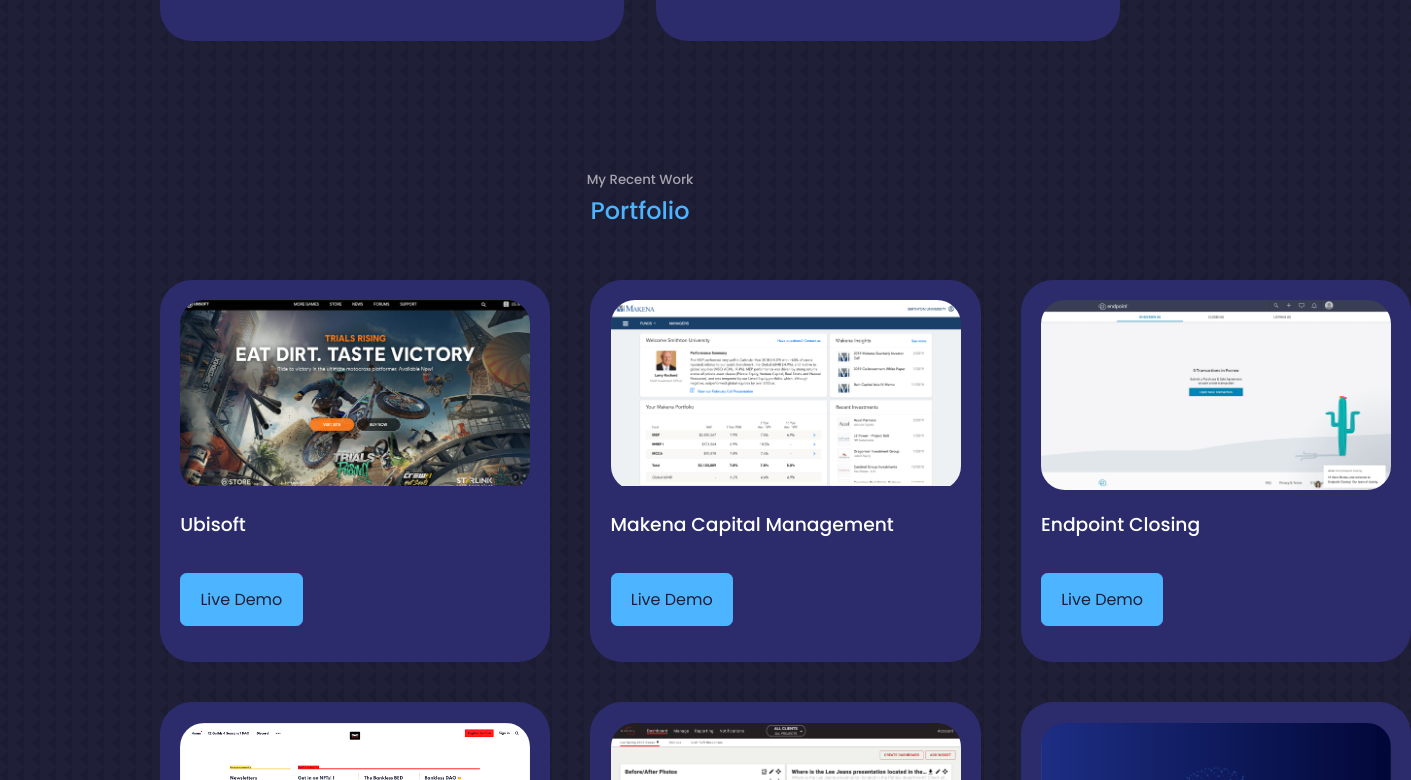
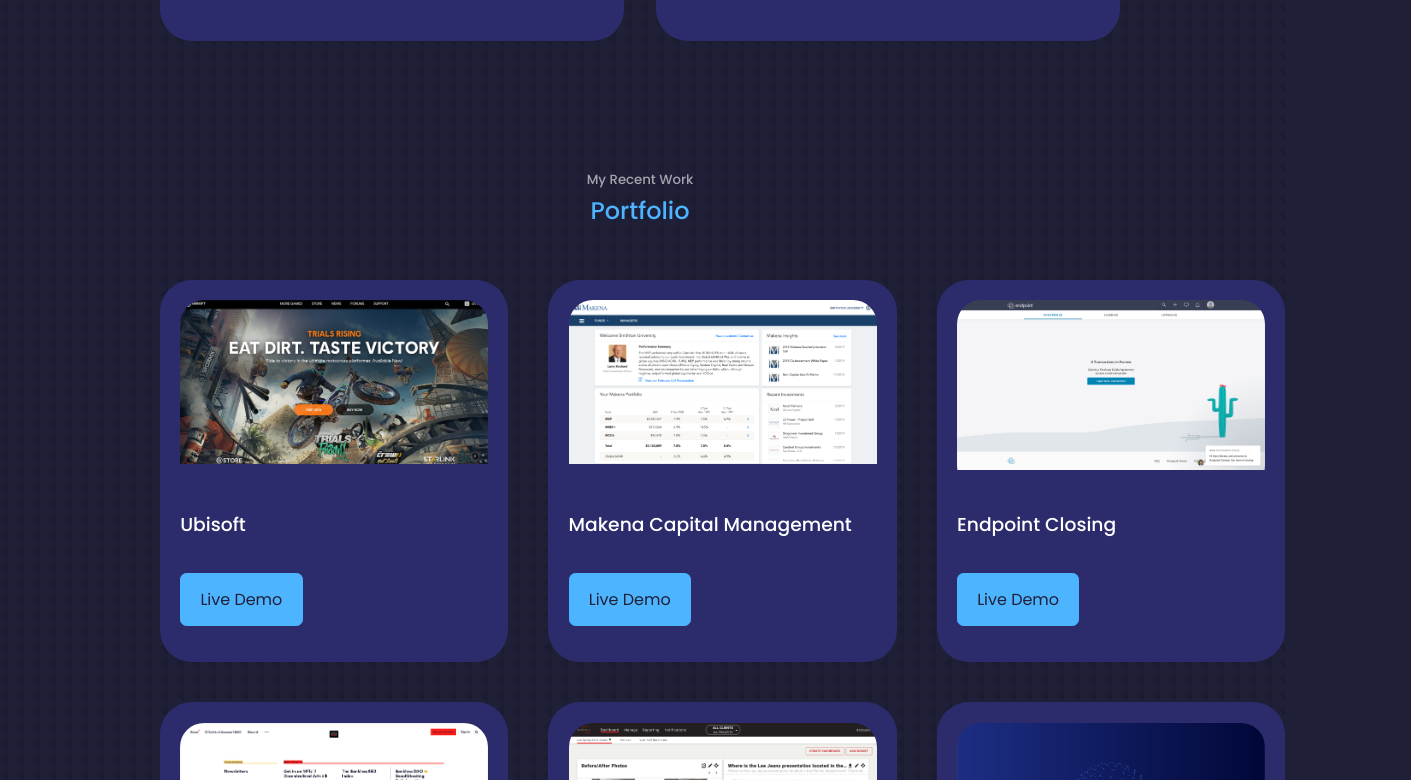
Before and after one commit to dizthewize/portfolio_2022, a React (Vite) app: page / in a window 1280 px wide. Shown: the part 2177-2957 px from the top of the page, 1411 px wide, since content can reach past the window. Built offline with nearby package versions, Linux system fonts and the light colour scheme.

Commit message:
update portfolio sizes

```diff
--- a/src/components/portfolio/portfolio.css
+++ b/src/components/portfolio/portfolio.css
@@ -20,7 +20,7 @@
 .portfolio__item-image {
   border-radius: 1.5rem;
   overflow: hidden;
-  width: 350px;
+  width: 308px;
   height: 190px;
 }
 
```
